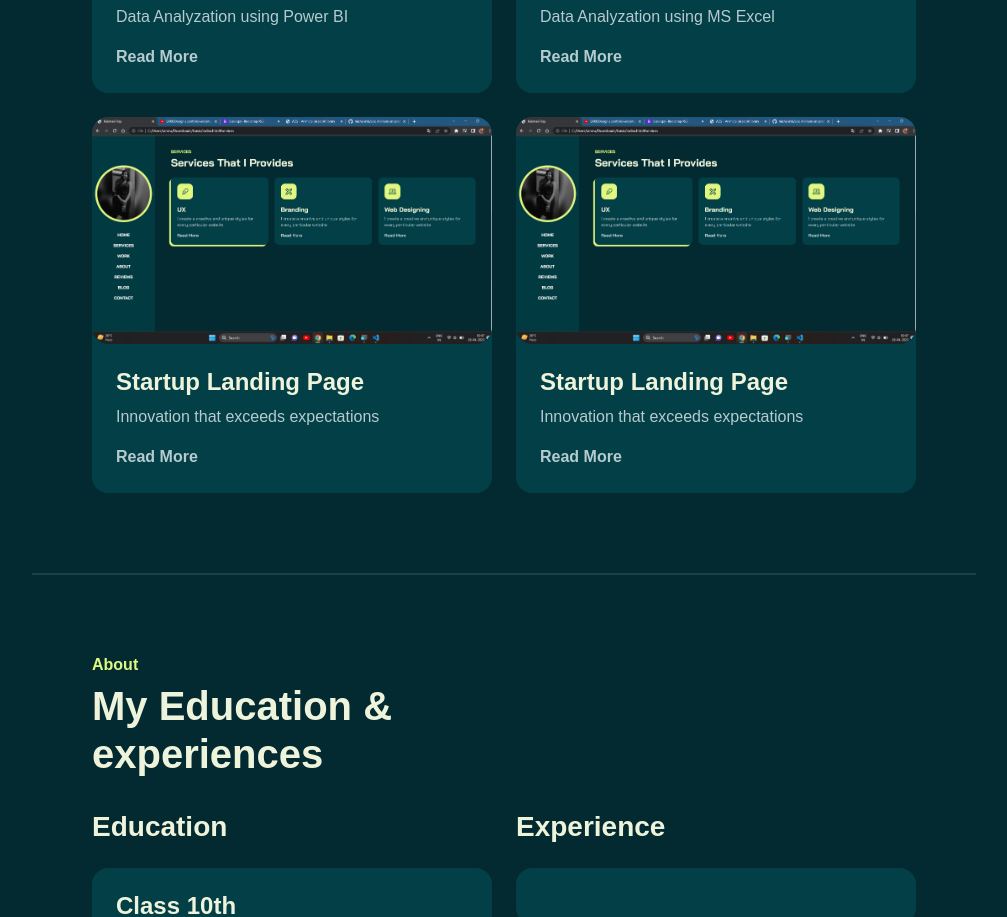
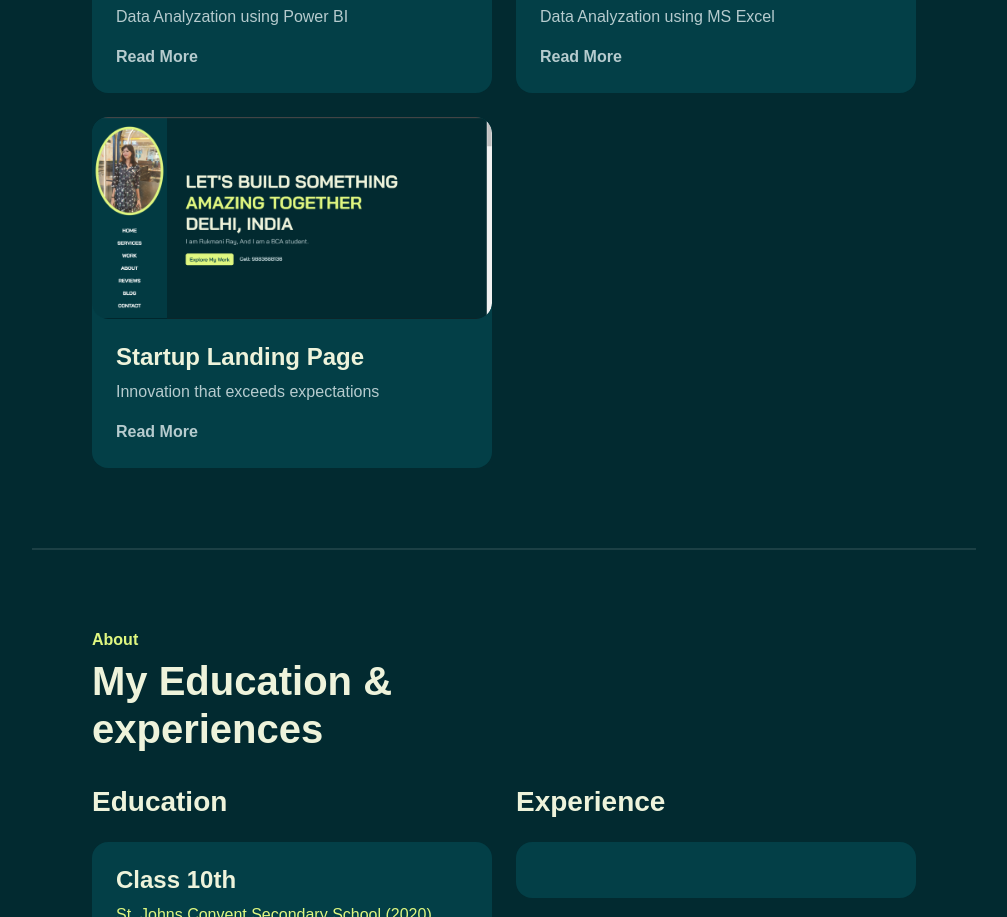
Before and after one commit to Rukmani9883/Portfolio, a plain HTML site: page index.html in a window 1280 px wide. Shown: the part 1784-2701 px from the top of the page, without its empty margins (256-1263 px from the left). Drawn offline with Linux system fonts and the light colour scheme; a web font is replaced by a local one.

Commit message:
index.html

```diff
--- a/index.html
+++ b/index.html
@@ -180,7 +180,7 @@
                         <div class="col-lg-6" data-aos="fade-up" data-aos-delay="600">
                             <div class="card-custom rounded-4 bg-base shadow-effect">
                                 <div class="card-custom-image rounded-4">
-                                    <img class="rounded-4" src="./design/images/Screenshot 2023-04-16 024727.png"
+                                    <img class="rounded-4" src="./design/images/Screenshot 2023-10-01 020819.png"
                                         alt="">
                                 </div>
                                 <div class="card-custom-content p-4">
@@ -191,7 +191,7 @@
                             </div>
                         </div>
 
-                        <div class="col-lg-6" data-aos="fade-up" data-aos-delay="900">
+                        <!-- <div class="col-lg-6" data-aos="fade-up" data-aos-delay="900">
                             <div class="card-custom rounded-4 bg-base shadow-effect">
                                 <div class="card-custom-image rounded-4">
                                     <img class="rounded-4" src="./design/images/Screenshot 2023-04-16 024727.png"
@@ -203,7 +203,7 @@
                                     <a href="#" class="link-custom">Read More</a>
                                 </div>
                             </div>
-                        </div>
+                        </div> -->
 
                     </div>
 
```
